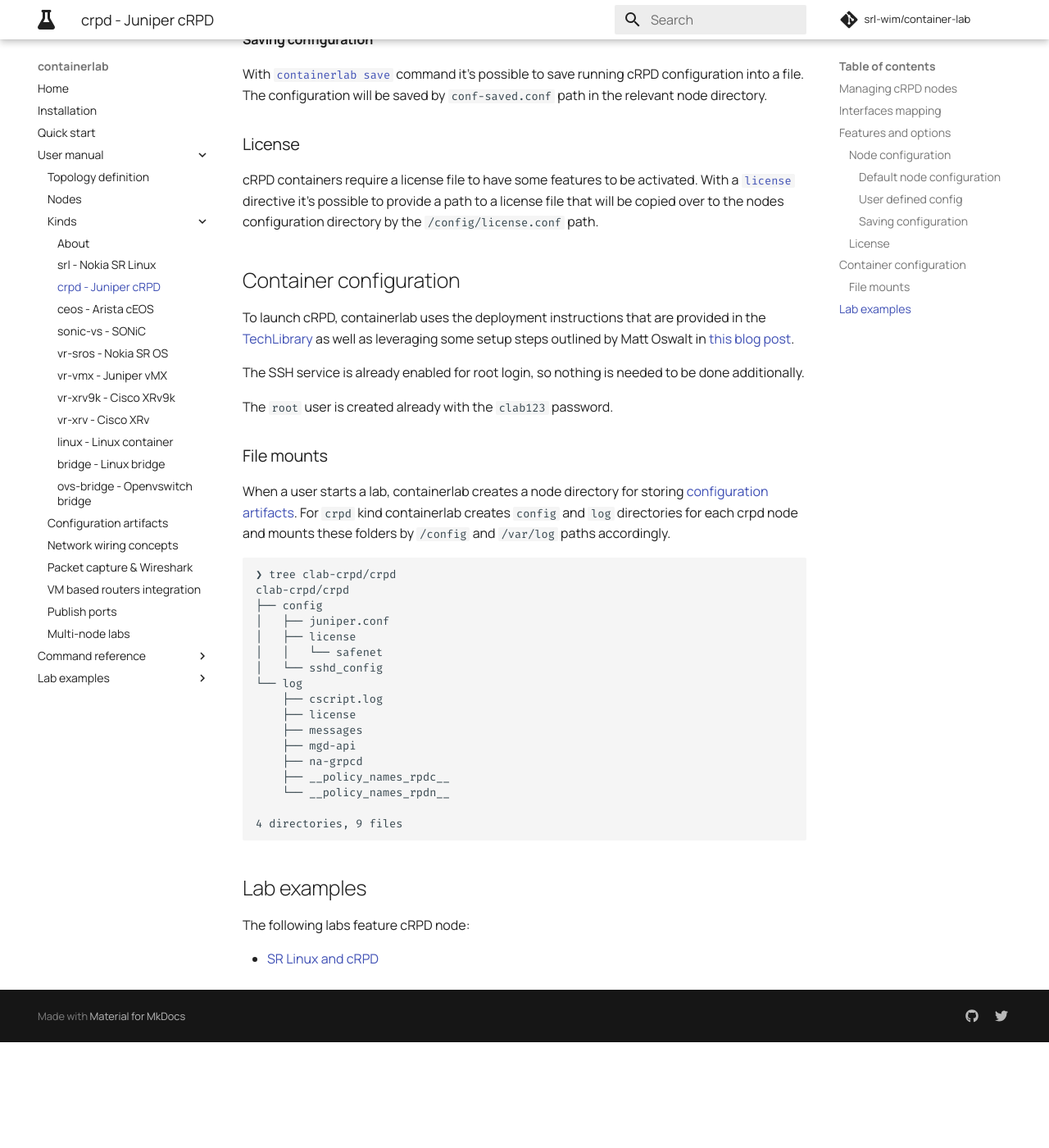
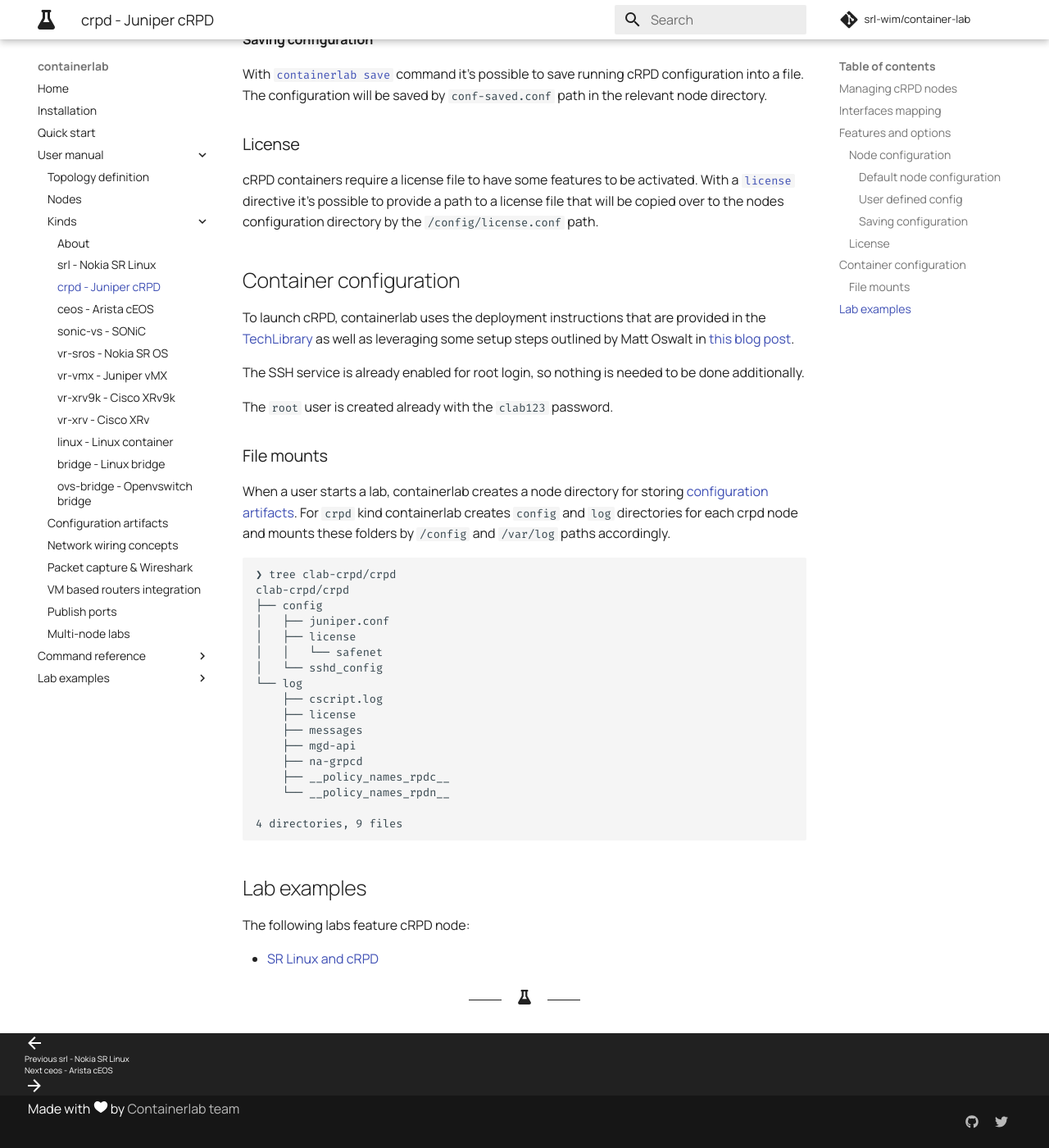
Before and after one commit to srl-labs/containerlab, an MkDocs documentation site: the page built from docs/manual/kinds/crpd.md, in a window 1280 px wide and 1400 px high, scrolled down 1994 px. Shown: the whole window at 82% size. Built offline with MkDocs 1.6.1 and Material for MkDocs 9.7.7, drawn with Linux system fonts in a browser that asks for light colours; comment, search, counter and statistics services are not loaded; before the commit the page ends 3265 px from its top, so only the background shows below that.

```diff
--- /dev/null
+++ b/docs/overrides/main.html
@@ -0,0 +1,49 @@
+{% extends "base.html" %}
+
+<!-- Custom front matter -->
+{% block extrahead %}
+
+<!-- Determine title -->
+{% set title = config.site_name %}
+{% if page and page.title and not page.is_homepage %}
+{% set title = config.site_name ~ " - " ~ page.title | striptags %}
+{% endif %}
+
+<!-- The image needs to have an absolute URL -->
+{% set image = config.site_url ~ 'images/containerlab_black.png' %}
+
+<!-- Open graph meta tags -->
+<meta property="og:type" content="website" />
+<meta property="og:title" content="{{ title }}" />
+<meta property="og:description" content="{{ config.site_description }}" />
+<meta property="og:url" content="{{ page.canonical_url }}" />
+<meta property="og:image" content="{{ image }}" />
+<meta property="og:image:type" content="image/png" />
+<meta property="og:image:width" content="1092" />
+<meta property="og:image:height" content="954" />
+
+<!-- Twitter meta tags -->
+<meta name="twitter:card" content="summary_large_image" />
+<meta name="twitter:site" content="@ntdvps" />
+<meta name="twitter:creator" content="@ntdvps" />
+<meta name="twitter:title" content="{{ title }}" />
+<meta name="twitter:description" content="{{ config.site_description }}" />
+<meta name="twitter:image" content="{{ image }}" />
+
+{% endblock %}
+
+<!-- Content -->
+{% block content %}
+{{ super() }}
+
+<!-- Content footer -->
+<footer class="mdx-content__footer md-typeset">
+
+    <hr />
+    <span class="twemoji">
+        {% include ".icons/fontawesome/solid/flask.svg" %}
+    </span>
+    <hr />
+
+</footer>
+{% endblock %}
--- /dev/null
+++ b/docs/overrides/partials/footer.html
@@ -0,0 +1,92 @@
+<!--
+  Copyright (c) 2016-2021 Martin Donath <martin.donath@squidfunk.com>
+  Permission is hereby granted, free of charge, to any person obtaining a copy
+  of this software and associated documentation files (the "Software"), to
+  deal in the Software without restriction, including without limitation the
+  rights to use, copy, modify, merge, publish, distribute, sublicense, and/or
+  sell copies of the Software, and to permit persons to whom the Software is
+  furnished to do so, subject to the following conditions:
+  The above copyright notice and this permission notice shall be included in
+  all copies or substantial portions of the Software.
+  THE SOFTWARE IS PROVIDED "AS IS", WITHOUT WARRANTY OF ANY KIND, EXPRESS OR
+  IMPLIED, INCLUDING BUT NOT LIMITED TO THE WARRANTIES OF MERCHANTABILITY,
+  FITNESS FOR A PARTICULAR PURPOSE AND NON-INFRINGEMENT. IN NO EVENT SHALL THE
+  AUTHORS OR COPYRIGHT HOLDERS BE LIABLE FOR ANY CLAIM, DAMAGES OR OTHER
+  LIABILITY, WHETHER IN AN ACTION OF CONTRACT, TORT OR OTHERWISE, ARISING
+  FROM, OUT OF OR IN CONNECTION WITH THE SOFTWARE OR THE USE OR OTHER DEALINGS
+  IN THE SOFTWARE.
+-->
+
+{% import "partials/language.html" as lang with context %}
+
+<!-- Application footer -->
+<footer class="md-footer">
+
+    <!-- Link to previous and/or next page -->
+    {% if page.previous_page or page.next_page %}
+    <div class="md-footer-nav">
+        <nav class="md-footer-nav__inner md-grid" aria-label="{{ lang.t('footer.title') }}">
+
+            <!-- Link to previous page -->
+            {% if page.previous_page %}
+            <a href="{{ page.previous_page.url | url }}" class="md-footer-nav__link md-footer-nav__link--prev"
+                rel="prev">
+                <div class="md-footer-nav__button md-icon">
+                    {% include ".icons/material/arrow-left.svg" %}
+                </div>
+                <div class="md-footer-nav__title">
+                    <div class="md-ellipsis">
+                        <span class="md-footer-nav__direction">
+                            {{ lang.t("footer.previous") }}
+                        </span>
+                        {{ page.previous_page.title }}
+                    </div>
+                </div>
+            </a>
+            {% endif %}
+
+            <!-- Link to next page -->
+            {% if page.next_page %}
+            <a href="{{ page.next_page.url | url }}" class="md-footer-nav__link md-footer-nav__link--next" rel="next">
+                <div class="md-footer-nav__title">
+                    <div class="md-ellipsis">
+                        <span class="md-footer-nav__direction">
+                            {{ lang.t("footer.next") }}
+                        </span>
+                        {{ page.next_page.title }}
+                    </div>
+                </div>
+                <div class="md-footer-nav__button md-icon">
+                    {% include ".icons/material/arrow-right.svg" %}
+                </div>
+            </a>
+            {% endif %}
+        </nav>
+    </div>
+    {% endif %}
+
+    <!-- Further information -->
+    <div class="md-footer-meta md-typeset">
+        <div class="md-footer-meta__inner md-grid">
+
+            <!-- Copyright and theme information -->
+            <div class="md-footer-copyright">
+                {% if config.copyright %}
+                <div class="md-footer-copyright__highlight">
+                    {{ config.copyright }}
+                </div>
+                {% endif %}
+                Made with
+                <span class="twemoji heart">
+                    {% include ".icons/octicons/heart-fill-24.svg" %}
+                </span> by
+                <a href="https://github.com/srl-wim/container-lab/graphs/contributors" target="_blank" rel="noopener">
+                    Containerlab team
+                </a>
+            </div>
+
+            <!-- Social links -->
+            {% include "partials/social.html" %}
+        </div>
+    </div>
+</footer>
--- /dev/null
+++ b/docs/stylesheets/extra.css
@@ -0,0 +1,31 @@
+.mdx-content__footer {
+    margin-top: 20px;
+    text-align: center;
+}
+.mdx-content__footer a {
+    display: inline-block;
+    transition: transform 250ms cubic-bezier(0.1, 0.7, 0.1, 1), color 125ms;
+}
+.mdx-content__footer a:focus, .mdx-content__footer a:hover {
+    transform: scale(1.2);
+}
+.mdx-content__footer hr {
+    display: inline-block;
+    width: 40px;
+    margin: 16px;
+    vertical-align: middle;
+    background-color: currentColor;
+    border: none;
+}
+
+@keyframes heart {
+    0%, 40%, 80%, 100% {
+      transform: scale(1);
+    }
+    20%, 60% {
+      transform: scale(1.15);
+    }
+  }
+  .heart {
+    animation: heart 1000ms infinite;
+  }
--- a/mkdocs.yml
+++ b/mkdocs.yml
@@ -66,6 +66,7 @@ repo_url: https://github.com/srl-wim/container-lab
 edit_uri: ""
 theme:
   name: material
+  custom_dir: docs/overrides
 
   # 404 page
   static_templates:
@@ -100,6 +101,9 @@ extra:
       link: https://github.com/hellt
     - icon: fontawesome/brands/twitter
       link: https://twitter.com/ntdvps
+
+extra_css:
+  - stylesheets/extra.css
 
 # Extensions
 markdown_extensions:
```
